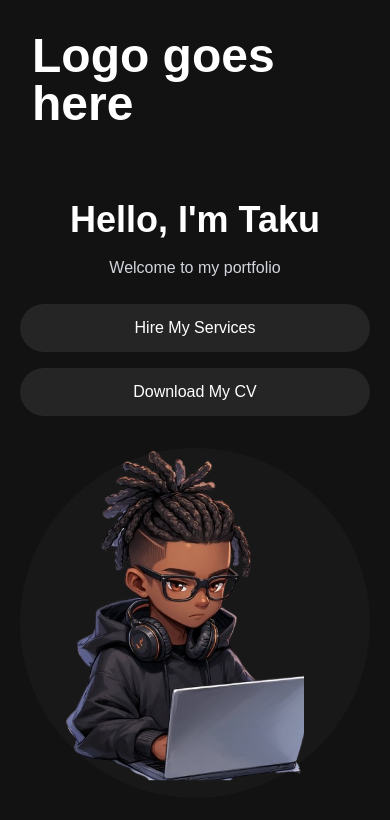
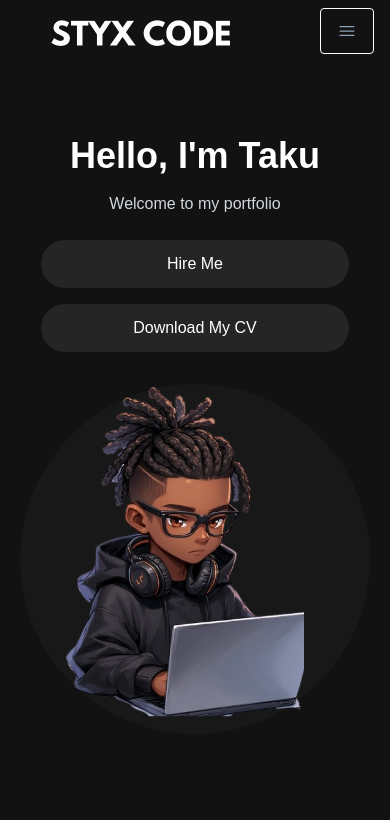
Before and after one commit to Tkay-G/Portfolio-website, a Next.js app: page / in a window 390 px wide. Shown: the top 820 px of the page. Built offline with nearby package versions, Linux system fonts and the light colour scheme.

Commit message:
navbar mobile coded added. personal logo added

```diff
--- a/app/components/HeroSection.jsx
+++ b/app/components/HeroSection.jsx
@@ -14,7 +14,7 @@
           </p>
           <div>
             <button className="text-white px-6 py-3 w-full sm:w-fit rounded-full bg-[#252525] mr-4 hover:bg-slate-200 hover:text-black mb-4">
-              Hire My Services
+              Hire Me
             </button>
             <button className="text-white px-6 py-3 w-full sm:w-fit rounded-full bg-[#252525] mr-4 hover:bg-slate-200 hover:text-black mb-4">
               Download My CV
--- a/app/components/Navbar.jsx
+++ b/app/components/Navbar.jsx
@@ -1,6 +1,9 @@
+"use client";
 import Link from "next/link";
-import React from "react";
+import React, { useState } from "react";
 import NavLink from "./NavLink";
+import Image from "next/image";
+import { Bars3Icon, XMarkIcon } from "@heroicons/react/24/solid";
 
 const navLinks = [
   { href: "#home", title: "Home" },
@@ -11,12 +14,36 @@
 ];
 
 const Navbar = () => {
+  const [navbarOpen, setNavbarOpen] = useState(false);
+
   return (
-    <nav>
-      <div className="flex flex-wrap items-center justify-between mx-auto p-8">
+    <nav className="fixed top-0 right-0 left-0 z-10 bg-[#121212] bg-opacity-90">
+      <div className="flex flex-wrap items-center justify-between mx-auto px-4 py-2">
         <Link href={"/"} className="text-5xl text-white font-semibold">
-          Logo goes here
+          <Image
+            src="/Image/personal logo.png"
+            alt="Logo"
+            width={250}
+            height={50}
+          />
         </Link>
+        <div className="mobile-menu block md:hidden">
+          {!navbarOpen ? (
+            <button
+              onClick={() => setNavbarOpen(true)}
+              className="flex items-center px-4 py-3 border rounded border-slate-200 text-slate-400 hover:text-white border-white"
+            >
+              <Bars3Icon className="h-5 w-5" />
+            </button>
+          ) : (
+            <button
+              onClick={() => setNavbarOpen(false)}
+              className="flex items-center px-4 py-3 border rounded border-slate-200 text-slate-400 hover:text-white border-white"
+            >
+              <XMarkIcon className="h-5 w-5" />
+            </button>
+          )}
+        </div>
         <div className="menu hidden md:block md:w-auto" id="navbar">
           <ul className="flex p-4 lg:p-0 mt-4 md:mt-0 flex-col md:flex-row md:space-x-8 md:mt-0 md:text-sm md:font-medium">
             {navLinks.map((link, index) => (
--- a/app/page.js
+++ b/app/page.js
@@ -6,7 +6,7 @@
   return (
     <main className="flex min-h-screen flex-col bg-[#121212]">
       <Navbar />
-      <div className="container container mx-auto px-5 py-10">
+      <div className="container container mt-24 mx-auto px-5 py-10">
         <HeroSection />
       </div>
     </main>
```
Also changed, not shown: package.json (+5 -4 lines), public/Image/personal logo.png (added), 1 other file (tests, documents, lock files or other folders).
